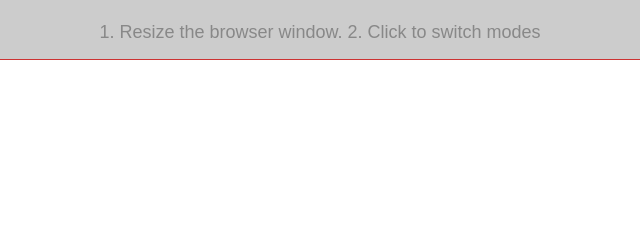
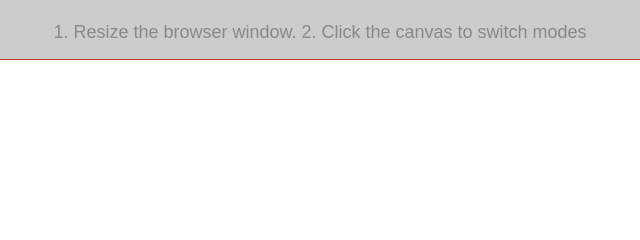
Before and after one commit to dipdowel/assemblyscript-parcel-project-templates-codument, a website built with Parcel: page template-canvas-2d-resizable/src/index.html in a window 1280 px wide. Shown: the top 240 px of the page, 320-960 px from the left. Built offline with nearby package versions, Linux system fonts and the light colour scheme.

Commit message:
wording improved

```diff
--- a/template-canvas-2d-resizable/src/index.html
+++ b/template-canvas-2d-resizable/src/index.html
@@ -8,7 +8,7 @@
   </head>
   <body>
     <div class="box">
-      <div class="text">1. Resize the browser window. 2. Click to switch modes</div>
+      <div class="text">1. Resize the browser window. 2. Click the canvas to switch modes</div>
       <canvas id="screen" width="720" height="720"></canvas>
       <div class="text">AssemblyScript / WASM resizable demo </div>
     </div>
```
